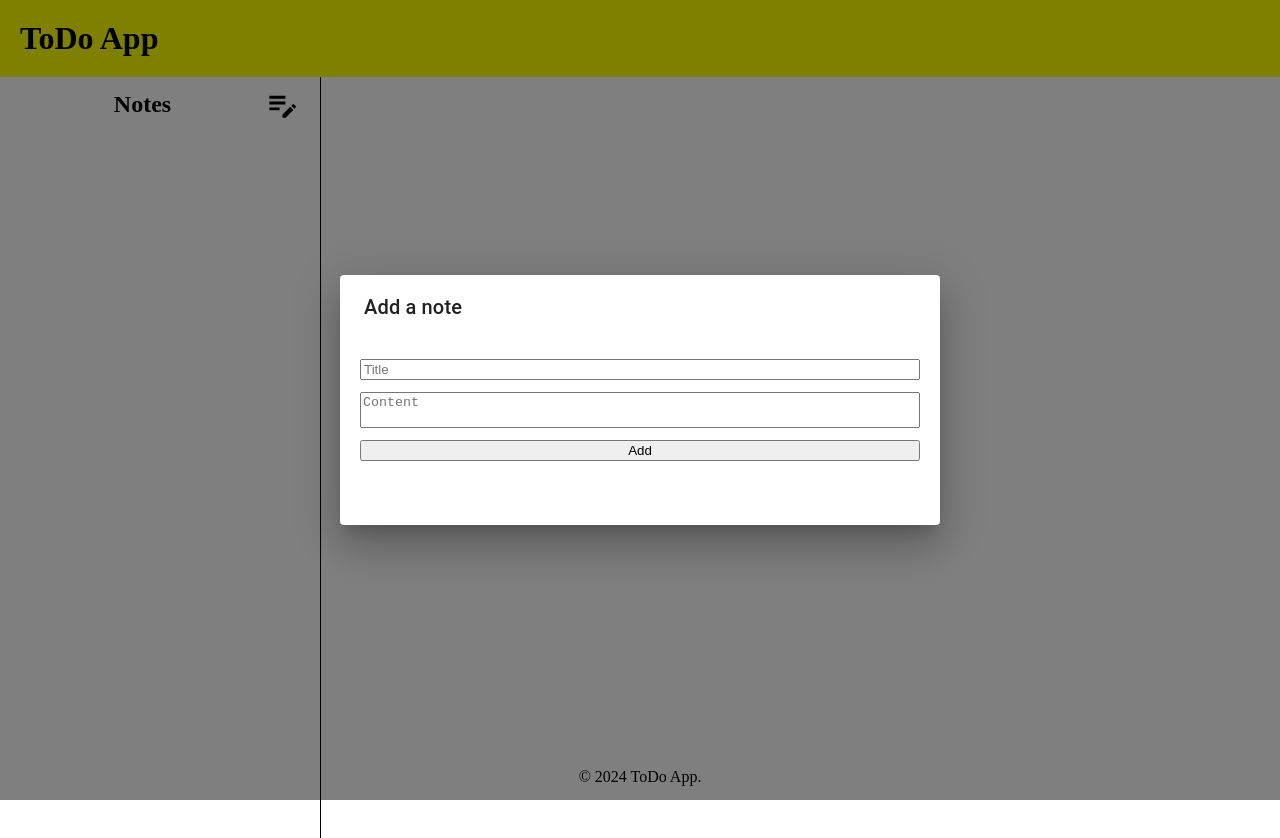
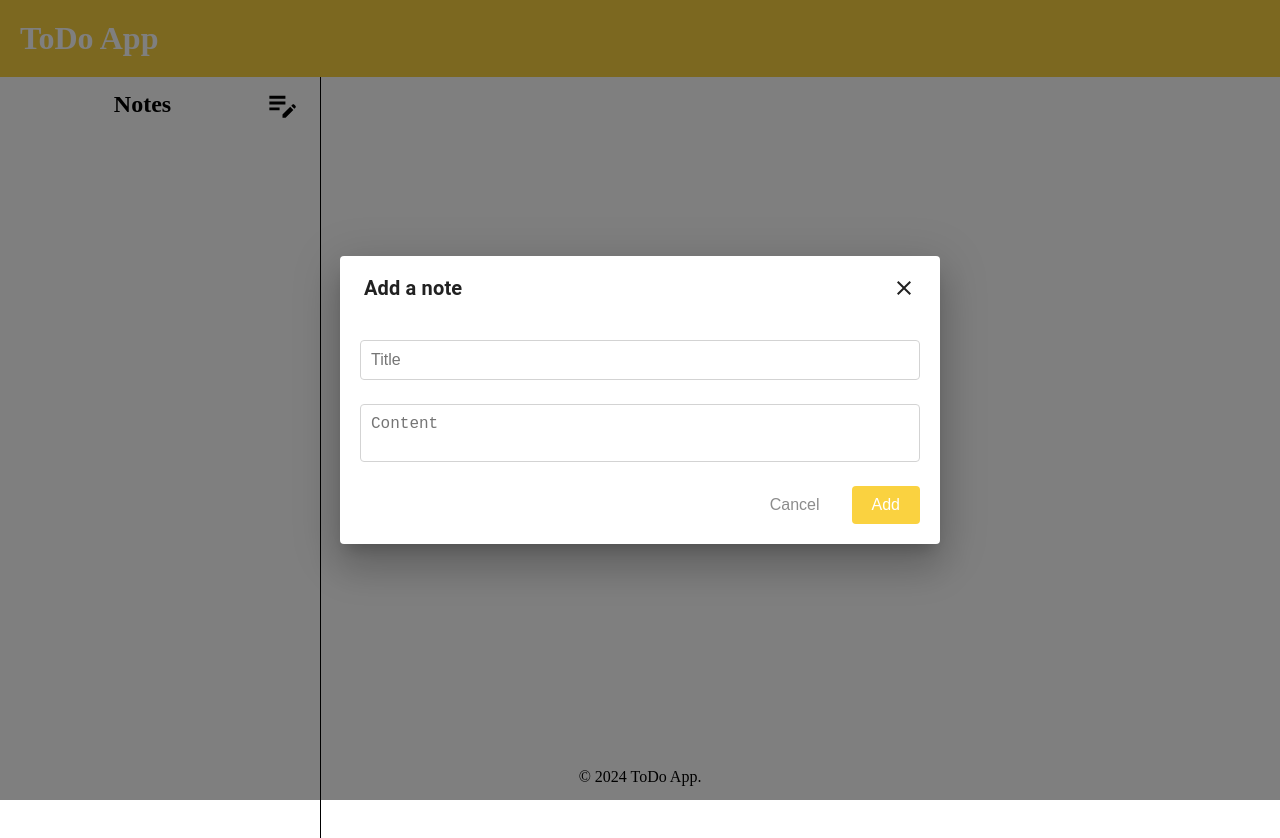
Before and after one commit to jmdev101/ToDoAppWithReact, a React (Create React App) app: page / in a window 1280 px wide. Both pictures are taken after a click on the icon 282 px from the left and 104 px from the top of the page. Built offline with nearby package versions, Linux system fonts and the light colour scheme.

Commit message:
Improve add functionality using modal

```diff
--- a/public/styles.css
+++ b/public/styles.css
@@ -15,12 +15,13 @@ ul {
 }
 
 header {
-  background-color: yellow;
+  background-color: #fad240;
   padding: 20px;
 }
 
 header h1 {
   margin: 0;
+  color: white;
 }
 
 footer {
@@ -40,7 +41,17 @@ textarea {
   display: flex;
   flex-direction: column;
   width: 100%;
-  gap: 12px;
+  gap: 24px;
+}
+
+.note-container input,
+.note-container textarea,
+.edit-selected input,
+.edit-selected textarea {
+  border-radius: 4px;
+  padding: 10px;
+  border: 1px solid #d3d3d3;
+  font-size: 16px;
 }
 
 .notes-container {
@@ -89,13 +100,16 @@ textarea {
   line-height: 2rem;
 }
 
+.edit-selected {
+  padding: 10px 0;
+  display: flex;
+  flex-direction: column;
+  gap: 16px;
+}
+
 .edit-selected input,
 .edit-selected textarea {
   width: 100%;
-  border: ridge 2px;
-  padding: 5px;
-  min-height: 5em;
-  overflow: auto;
 }
 
 .edit-icon {
@@ -112,3 +126,53 @@ textarea {
 .title h2 {
   margin: 0;
 }
+
+.dialog-title {
+  display: flex;
+  align-items: center;
+  justify-content: space-between;
+  font-weight: 600;
+}
+
+.close-icon:hover {
+  color: red;
+}
+
+.edit-icon:hover {
+  color: #fad240;
+}
+
+.buttons {
+  display: flex;
+  justify-content: flex-end;
+  gap: 12px;
+}
+
+.buttons button {
+  padding: 10px 20px;
+  border: none;
+  border-radius: 4px;
+  font-size: 16px;
+}
+
+.buttons button {
+  cursor: pointer;
+}
+
+.buttons button:nth-child(1) {
+  background-color: white;
+  color: #8c8c8c;
+}
+
+.buttons button:nth-child(2) {
+  background-color: #fad240;
+  color: white;
+}
+
+.buttons button:nth-child(1):hover {
+  color: #464646;
+}
+
+.buttons button:nth-child(2):hover {
+  background-color: #ffc800;
+}
--- a/src/components/App.jsx
+++ b/src/components/App.jsx
@@ -29,6 +29,10 @@ function App() {
     setSelectedBoolean(true);
   }
 
+  function closeEdit() {
+    setSelectedBoolean(false);
+  }
+
   function editNote(e) {
     setSelected({ ...selected, [e.target.name]: e.target.value });
     e.target.style.height = "inherit";
@@ -53,6 +57,7 @@ function App() {
         onEditItem={editItem}
         onEditNote={editNote}
         onSaveEdit={saveEdit}
+        onCloseEdit={closeEdit}
       ></SelectedNote>
 
       <Note onAddItem={addItem}></Note>
--- a/src/components/Note.jsx
+++ b/src/components/Note.jsx
@@ -2,6 +2,7 @@ import React, { useState } from "react";
 import EditNoteIcon from "@mui/icons-material/EditNote";
 import Dialog from "@mui/material/Dialog";
 import DialogTitle from "@mui/material/DialogTitle";
+import CloseIcon from "@mui/icons-material/Close";
 
 function Note(props) {
   const [note, setNote] = useState({ title: "", content: "" });
@@ -34,11 +35,15 @@ function Note(props) {
           PaperProps={{
             sx: {
               width: "100vw",
-              height: 250,
+              height: "fit-content",
             },
           }}
         >
-          <DialogTitle>{"Add a note "}</DialogTitle>
+          <DialogTitle>
+            <div className="dialog-title">
+              {"Add a note "} <CloseIcon onClick={handleClose} style={{ cursor: "pointer" }} className="close-icon" />
+            </div>
+          </DialogTitle>
           <form
             className="note-container"
             onSubmit={(e) => {
@@ -48,7 +53,14 @@ function Note(props) {
           >
             <input type="text" name="title" placeholder="Title" onChange={handleNote} value={note.title}></input>
             <textarea required name="content" placeholder="Content" onChange={handleNote} value={note.content}></textarea>
-            <button onClick={() => handleClose()}>Add</button>
+            <div className="buttons">
+              <button onClick={() => handleClose()} type="button">
+                Cancel
+              </button>
+              <button onClick={() => handleClose()} type="submit">
+                Add
+              </button>
+            </div>
           </form>
         </Dialog>
       </div>
--- a/src/components/SelectedNote.jsx
+++ b/src/components/SelectedNote.jsx
@@ -1,4 +1,6 @@
 import React from "react";
+import EditOutlinedIcon from "@mui/icons-material/EditOutlined";
+import DeleteOutlinedIcon from "@mui/icons-material/DeleteOutlined";
 
 function SelectedNote(props) {
   return (
@@ -18,11 +20,14 @@ function SelectedNote(props) {
       {props.content ? (
         <div>
           {props.selectedBoolean ? (
-            <button onClick={() => props.onSaveEdit(props.id)}>Save</button>
+            <div>
+              <button onClick={() => props.onCloseEdit()}>Cancel</button>
+              <button onClick={() => props.onSaveEdit(props.id)}>Save</button>
+            </div>
           ) : (
             <div>
-              <button onClick={() => props.onEditItem()}>Edit</button>
-              <button onClick={() => props.onDeleteItem(props.id)}>Delete</button>
+              <EditOutlinedIcon onClick={() => props.onEditItem()} />
+              <DeleteOutlinedIcon onClick={() => props.onDeleteItem(props.id)} />
             </div>
           )}
         </div>
```
